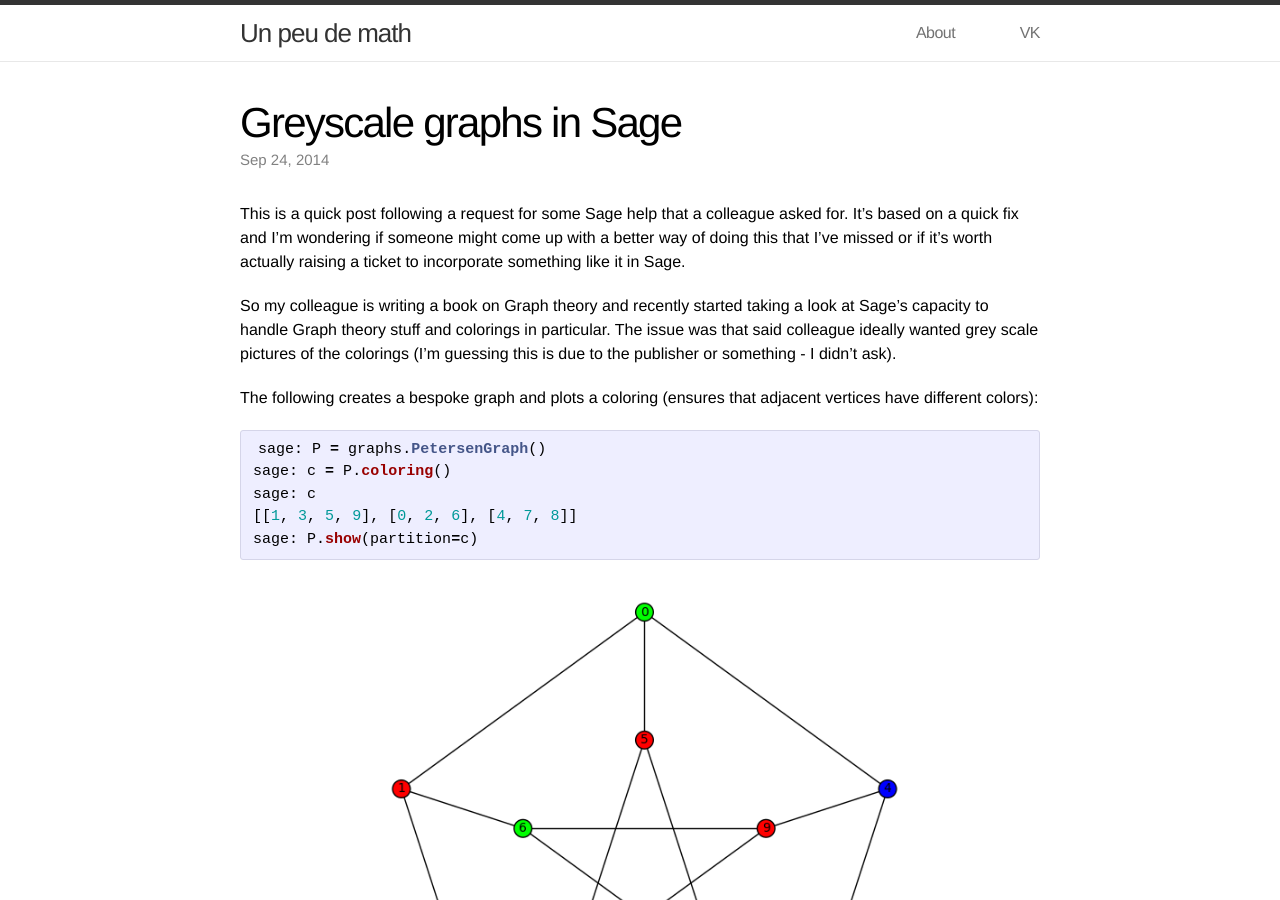
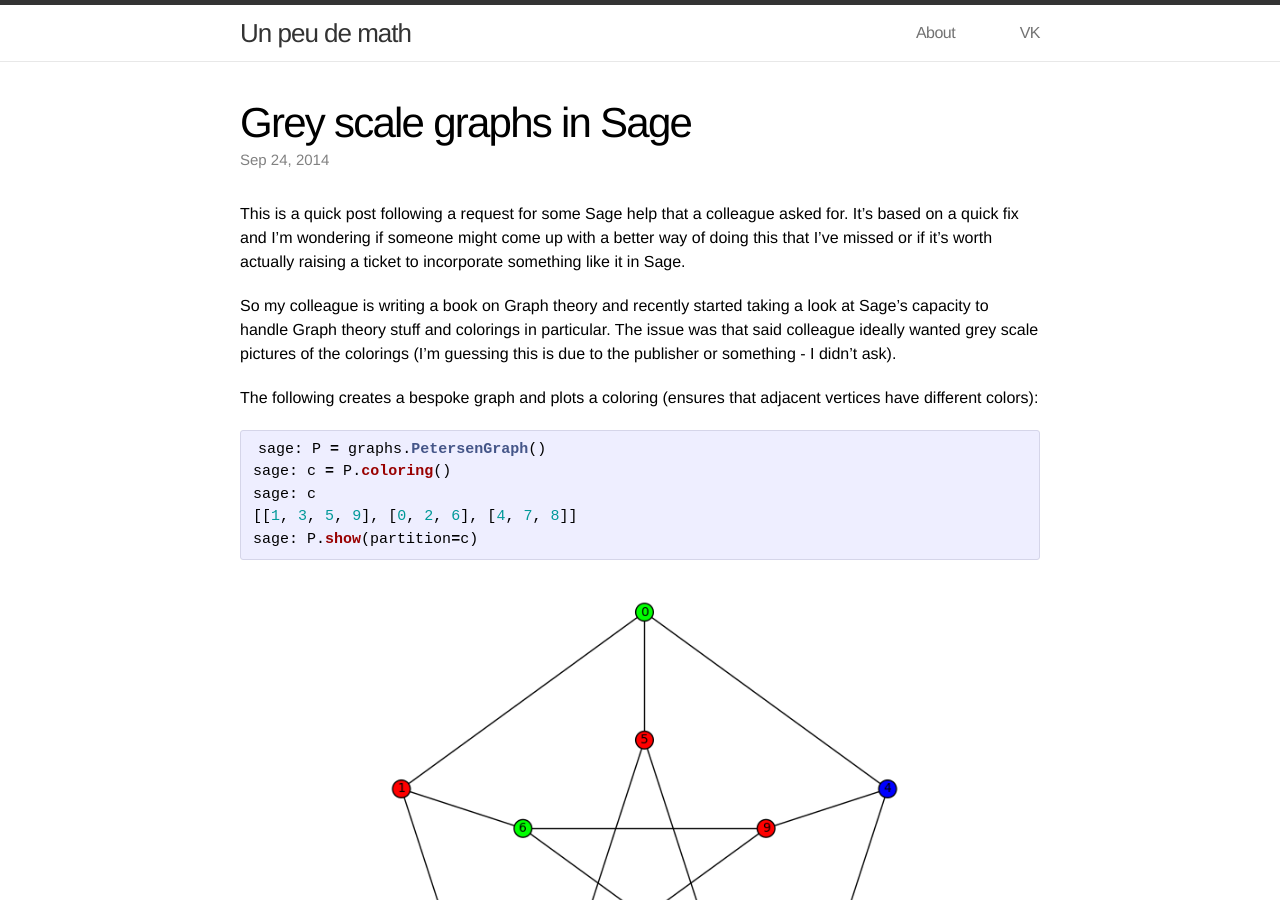
Before and after one commit to drvinceknight/unpeudemath, a Jekyll site: the page built from _posts/2014-09-24-greyscale-graphs-in-sage.md, in a window 1280 px wide and 900 px high. Built offline with Jekyll 4.4.1, drawn with Linux system fonts in a browser that asks for light colours; formulas are drawn with MathJax 3.

Commit message:
Space in title

```diff
--- a/_posts/2014-09-24-greyscale-graphs-in-sage.md
+++ b/_posts/2014-09-24-greyscale-graphs-in-sage.md
@@ -1,6 +1,6 @@
 ---
 layout: post
-title:  "Greyscale graphs in Sage"
+title:  "Grey scale graphs in Sage"
 categories: code
 tags:
 - sage
```
